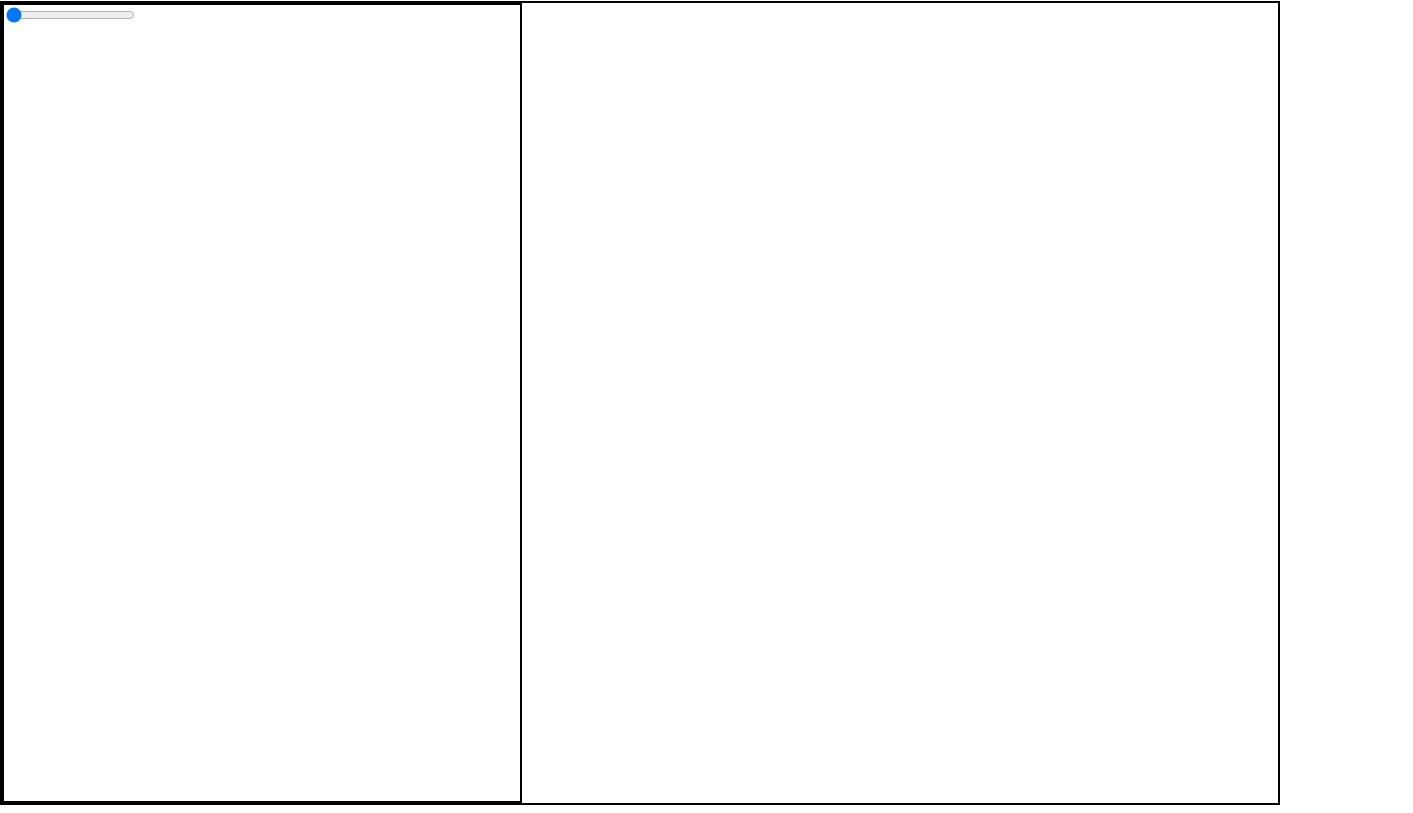
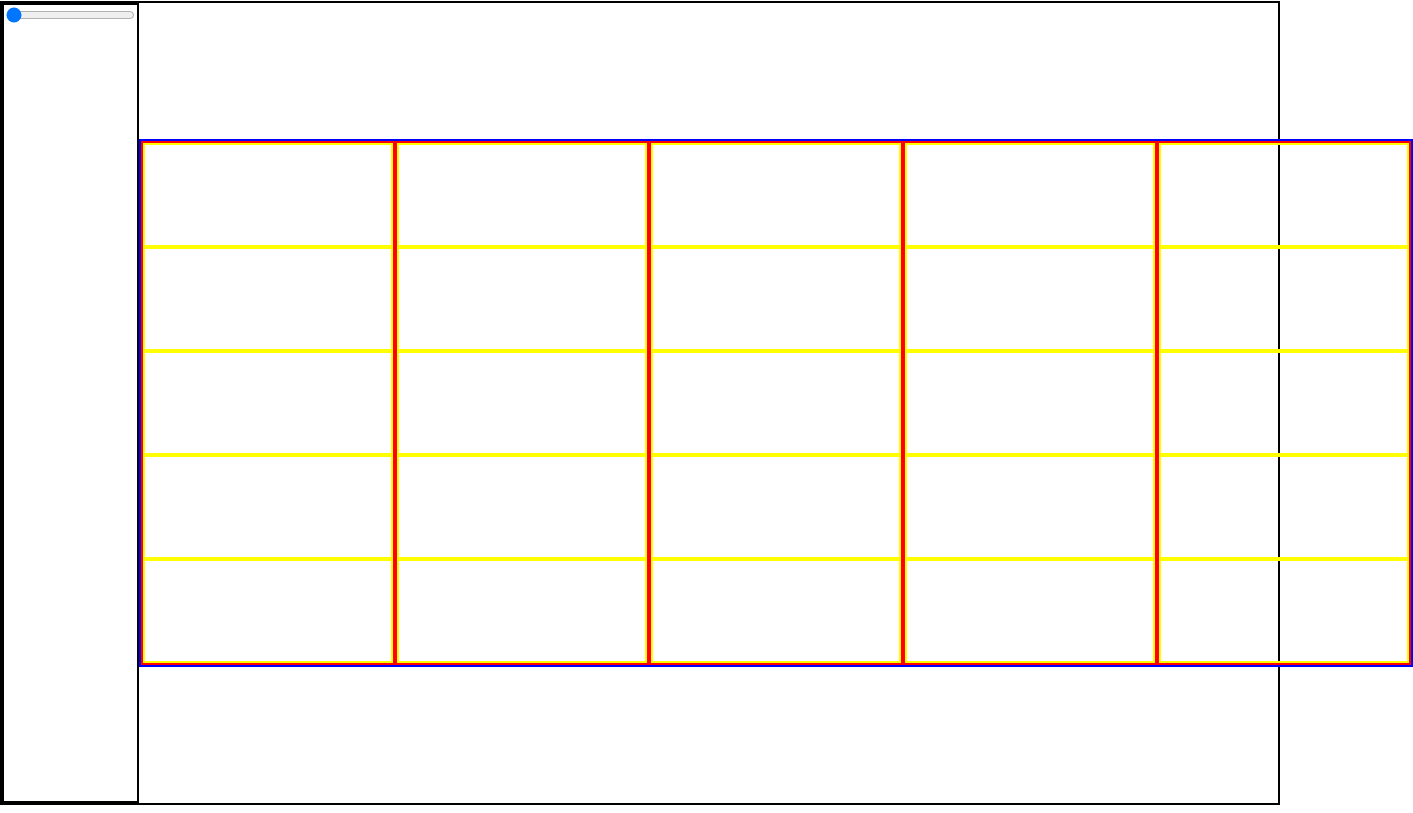
Before and after one commit to NyleLuza/etch-a-sketch, a plain HTML site: page index.html in a window 1280 px wide. Shown: the part 79-892 px from the top of the page, 1413 px wide, since content can reach past the window. Drawn offline with Linux system fonts and the light colour scheme.

Commit message:
created grid

```diff
--- a/index.html
+++ b/index.html
@@ -13,7 +13,7 @@
         <span class="number"></span>
         <input id="scroll" type="range" value="16" min="16" max="128" />
       </div>
-      <div class="rightColumn"></div>
+      <div id="rightColumn"></div>
     </main>
     <script src="web.js"></script>
   </body>
--- a/styles.css
+++ b/styles.css
@@ -9,24 +9,22 @@
     border: 2px solid black;
     width: 700px;
 }
-.rightColumn{
-    display: grid;
-    width: 80vw;
-    margin: auto;
+#rightColumn{
+    display: flex;
+    justify-content: center;
+    flex-direction: column;
 }
-.rightColumn > div{
-    border: 2px solid green;
+.grid{
+    display: flex;
+    border: 2px solid blue;
 }
-#size:hover{
-    background-color: red;
-    transition: 0.2s;
-}
-.box{
-
-
-    width: 100px;
+.row{
+    flex: 1;
+    border: 2px solid yellow;
     height: 100px;
 }
-.box.active {
-    background-color: blue;
-  }
+.column{
+    flex: 1;
+    width: 250px;
+    border: 2px solid red;
+}
--- a/web.js
+++ b/web.js
@@ -25,9 +25,30 @@ function createGrid(tot){
         container.style.setProperty(`grid-template-columns`,`repeat(${grid.cols},1fr)`);
 }
 */
+const container = document.getElementById("rightColumn")
 const input = document.querySelector("#scroll");
 number = document.querySelector(".number");
+
+let col = 5;
+let row = 5;
 
 input.addEventListener("input", ()=>{
     number.textContent = input.value + "x" + input.value;
 });
+
+function createGrid(col, row){
+    let grid = document.createElement('div');
+    grid.className = 'grid';
+    for(let i=0; i<col; i++){
+        let column = document.createElement('div');
+        column.className = 'column';
+        for(let j=0; j<row; j++){
+            let row = document.createElement('div');
+            row.className = 'row';
+            column.appendChild(row);
+        }
+        grid.appendChild(column)
+    }
+    container.appendChild(grid);
+}
+createGrid(col, row);
```
